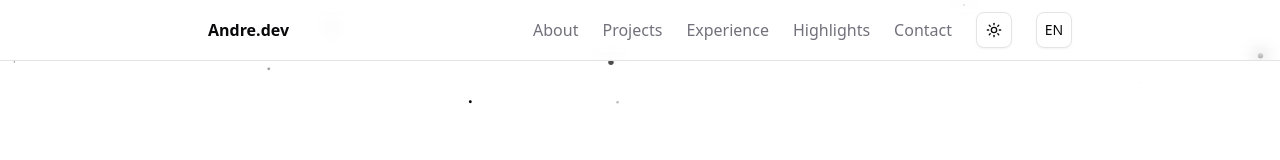
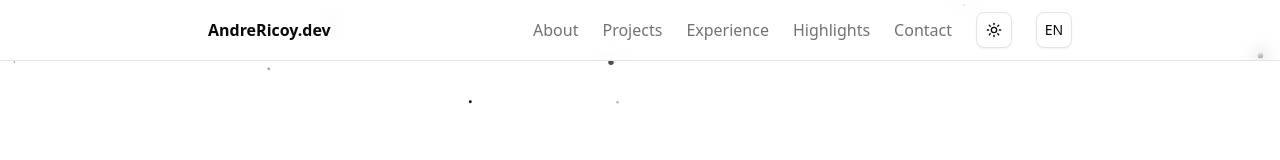
Before and after one commit to LzShiro/PersonalPortfolio, a Next.js app: page / in a window 1280 px wide. Shown: the top 160 px of the page. Built offline with nearby package versions, Linux system fonts and the light colour scheme.

Commit message:
chore: update domain to andrericoy.dev and bump version to 1.0.0

```diff
--- a/components/Header.tsx
+++ b/components/Header.tsx
@@ -33,7 +33,7 @@ export default function Header() {
           onClick={() => handleScrollTo("home")}
           className="font-semibold"
         >
-          Andre.dev
+          AndreRicoy.dev
         </button>
 
         <ul className="hidden gap-6 md:flex items-center">
--- a/package.json
+++ b/package.json
@@ -1,6 +1,6 @@
 {
   "name": "my-app",
-  "version": "0.1.0",
+  "version": "1.0.0",
   "private": true,
   "scripts": {
     "dev": "next dev --turbopack",
```
Also changed, not shown: 1 other file (tests, documents, lock files or other folders).
